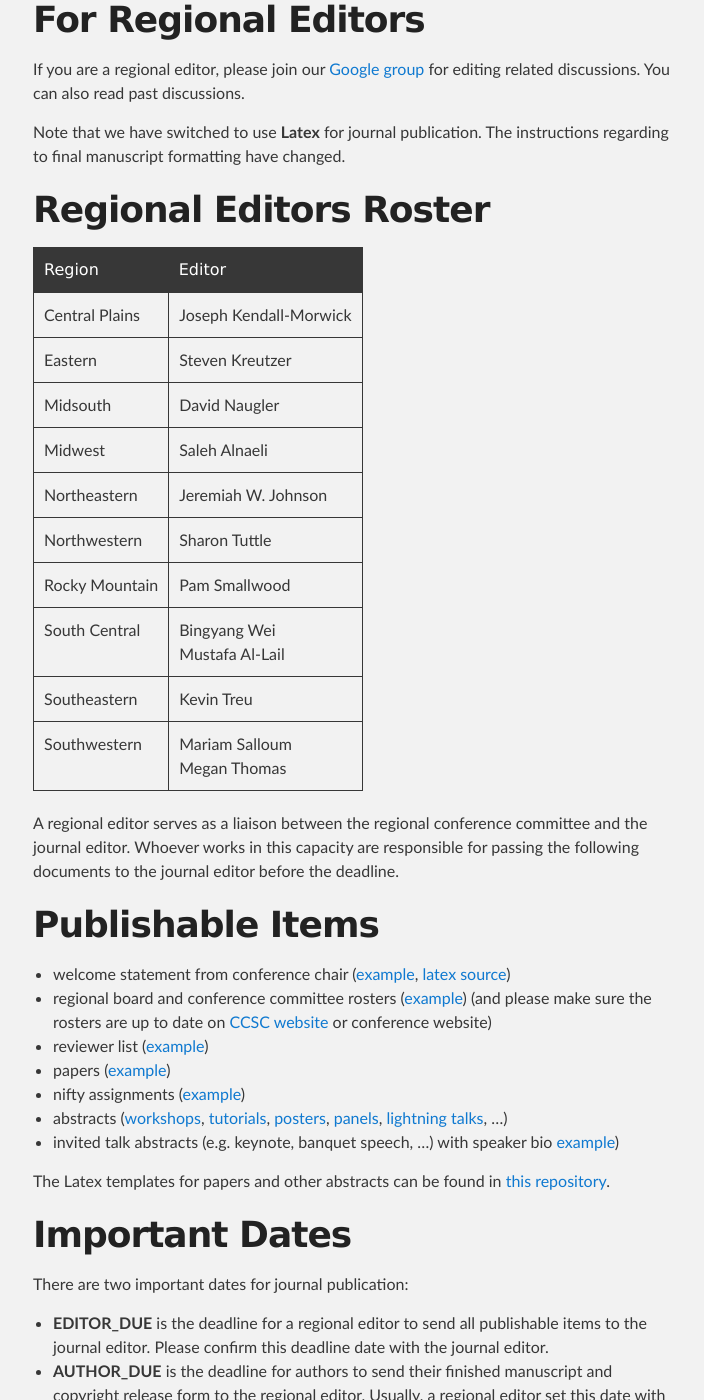
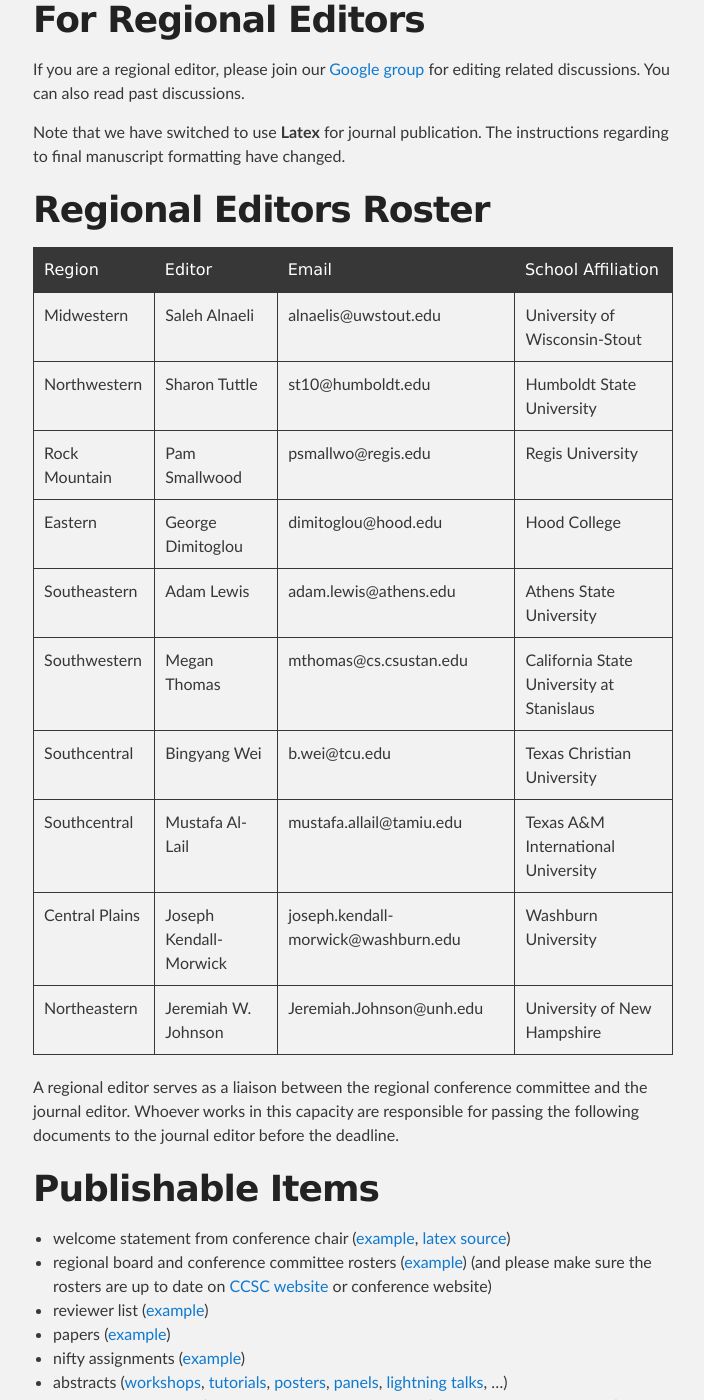
Before and after one commit to ccsc-journal/ccsc-editor, a Jekyll site: the page built from docs/editors.md, in a window 1280 px wide and 1400 px high, scrolled down 369 px. Shown: the whole window, without its empty margins (287-991 px from the left). Built offline with Jekyll 4.4.1, drawn with Linux system fonts in a browser that asks for light colours.

Commit message:
add editor emails and school afflications

```diff
--- a/docs/editors.md
+++ b/docs/editors.md
@@ -12,18 +12,18 @@ The instructions regarding to final manuscript formatting have changed.
 
 # Regional Editors Roster
 
-| Region | Editor |
-|:-------|:-------|
-| Central Plains | Joseph Kendall-Morwick |
-| Eastern | Steven Kreutzer |
-| Midsouth | David Naugler |
-| Midwest | Saleh Alnaeli |
-| Northeastern | Jeremiah W. Johnson |
-| Northwestern | Sharon Tuttle |
-| Rocky Mountain | Pam Smallwood |
-| South Central | Bingyang Wei <br> Mustafa Al-Lail |
-| Southeastern | Kevin Treu |
-| Southwestern | Mariam Salloum <br> Megan Thomas |
+| Region | Editor | Email | School Affiliation |
+|:-------|:-------|:-------| :-------|
+| Midwestern | Saleh Alnaeli | alnaelis@uwstout.edu | University of Wisconsin-Stout |
+| Northwestern | Sharon Tuttle | st10@humboldt.edu | Humboldt State University |
+| Rock Mountain | Pam Smallwood| psmallwo@regis.edu | Regis University |
+| Eastern | George Dimitoglou | dimitoglou@hood.edu | Hood College |
+| Southeastern | Adam Lewis | adam.lewis@athens.edu | Athens State University|
+| Southwestern | Megan Thomas | mthomas@cs.csustan.edu | California State University at Stanislaus |
+| Southcentral | Bingyang Wei | b.wei@tcu.edu | Texas Christian University |
+| Southcentral | Mustafa Al-Lail | mustafa.allail@tamiu.edu | Texas A&M International University |
+| Central Plains | Joseph Kendall-Morwick | joseph.kendall-morwick@washburn.edu |  Washburn University |
+| Northeastern | Jeremiah W. Johnson | Jeremiah.Johnson@unh.edu | University of New Hampshire |
 
 A regional editor serves as a liaison between the regional conference committee
 and the journal editor. Whoever works in this capacity are responsible for
```
